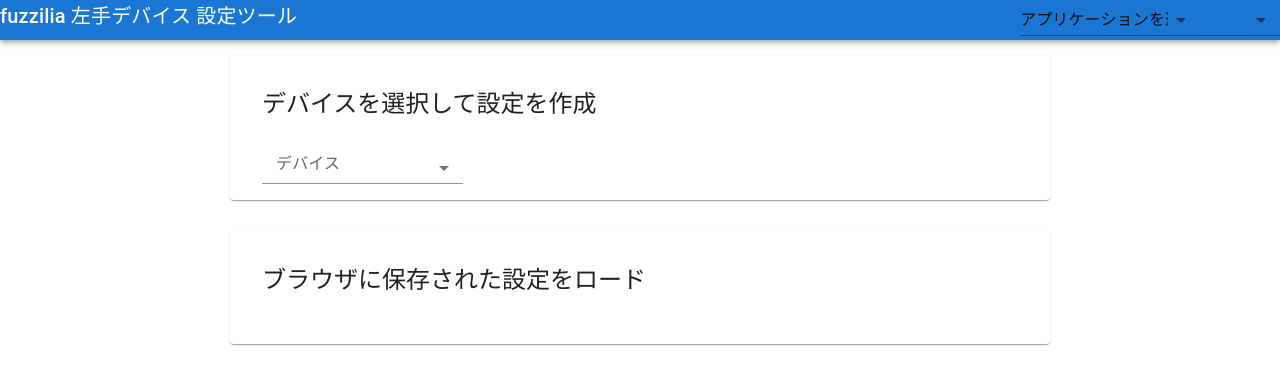
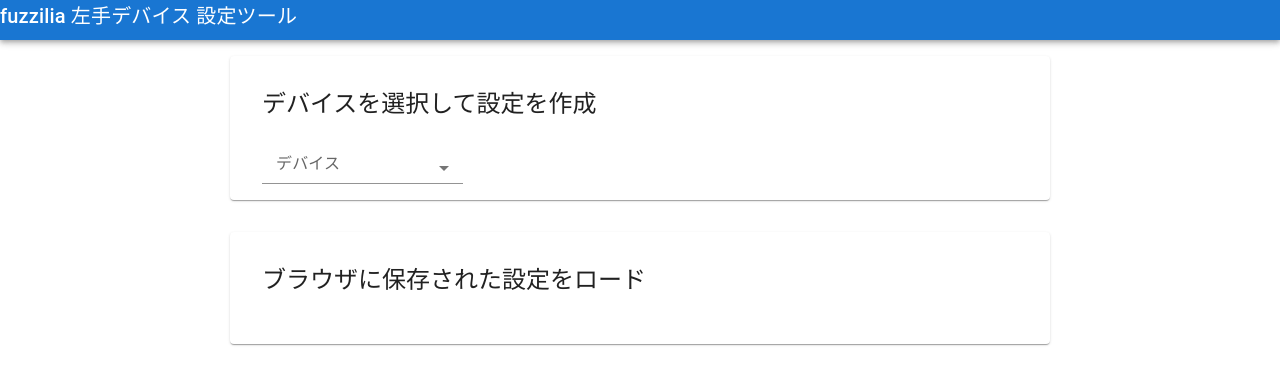
Before and after one commit to fuzzilia/sh-config, a React app: page / in a window 1280 px wide. Shown: the top 384 px of the page. Built offline with nearby package versions, Linux system fonts and the light colour scheme.

Commit message:
まともに機能してないUIを一旦非表示に

```diff
--- a/src/App.tsx
+++ b/src/App.tsx
@@ -156,33 +156,31 @@ export const App: React.FC = () => {
       <AppBar position="static">
         <AppBarContent>
           <Title variant="h6">fuzzilia 左手デバイス 設定ツール</Title>
-          <ShortCutTypeFormControl>
-            {/*<InputLabel>アプリケーション</InputLabel>*/}
-            <NativeSelect
-              value={application}
-              placeholder="アプリケーション"
-              onChange={(e) => setApplication(e.target.value || undefined)}
-              inputProps={{name: 'application', id: 'application'}}>
-              <option value="">アプリケーションを選択...</option>
-              {applicationNames.map((applicationName) => (
-                <option key={applicationName} value={applicationName}>
-                  {applicationName}
-                </option>
-              ))}
-            </NativeSelect>
-          </ShortCutTypeFormControl>
-          <OsFormControl>
-            {/*<InputLabel variant="outlined">OS</InputLabel>*/}
-            <NativeSelect
-              value={osType}
-              onChange={(e) => setOsType(e.target.value ? Number(e.target.value) : undefined)}
-              inputProps={{name: 'os-type', id: 'os-type'}}>
-              <option value="" />
-              <option value={OsType.IOS}>iOS</option>
-              <option value={OsType.MAC}>Mac</option>
-              <option value={OsType.WINDOWS}>Windows</option>
-            </NativeSelect>
-          </OsFormControl>
+          {/*<ShortCutTypeFormControl>*/}
+          {/*  <NativeSelect*/}
+          {/*    value={application}*/}
+          {/*    placeholder="アプリケーション"*/}
+          {/*    onChange={(e) => setApplication(e.target.value || undefined)}*/}
+          {/*    inputProps={{name: 'application', id: 'application'}}>*/}
+          {/*    <option value="">アプリケーションを選択...</option>*/}
+          {/*    {applicationNames.map((applicationName) => (*/}
+          {/*      <option key={applicationName} value={applicationName}>*/}
+          {/*        {applicationName}*/}
+          {/*      </option>*/}
+          {/*    ))}*/}
+          {/*  </NativeSelect>*/}
+          {/*</ShortCutTypeFormControl>*/}
+          {/*<OsFormControl>*/}
+          {/*  <NativeSelect*/}
+          {/*    value={osType}*/}
+          {/*    onChange={(e) => setOsType(e.target.value ? Number(e.target.value) : undefined)}*/}
+          {/*    inputProps={{name: 'os-type', id: 'os-type'}}>*/}
+          {/*    <option value="" />*/}
+          {/*    <option value={OsType.IOS}>iOS</option>*/}
+          {/*    <option value={OsType.MAC}>Mac</option>*/}
+          {/*    <option value={OsType.WINDOWS}>Windows</option>*/}
+          {/*  </NativeSelect>*/}
+          {/*</OsFormControl>*/}
         </AppBarContent>
       </AppBar>
       <Container maxWidth="md">
@@ -219,42 +217,42 @@ export const App: React.FC = () => {
                     onEdit={() => setCombinationIsFixed(false)}
                   />
                 </TypeConfigCardContent>
-                <Box display="flex" flexDirection="column">
-                  <Box display="flex" flexDirection="row">
-                    <ShortCutTypeFormControl>
-                      <InputLabel htmlFor="shortcut-type">アプリケーション</InputLabel>
-                      <NativeSelect
-                        value={application}
-                        onChange={(e) => setApplication(e.target.value || undefined)}
-                        inputProps={{
-                          name: 'application',
-                          id: 'application',
-                        }}>
-                        <option value="" />
-                        {applicationNames.map((applicationName) => (
-                          <option key={applicationName} value={applicationName}>
-                            {applicationName}
-                          </option>
-                        ))}
-                      </NativeSelect>
-                    </ShortCutTypeFormControl>
-                    <OsFormControl>
-                      <InputLabel htmlFor="shortcut-type">OS</InputLabel>
-                      <NativeSelect
-                        value={osType}
-                        onChange={(e) => setOsType(e.target.value ? Number(e.target.value) : undefined)}
-                        inputProps={{
-                          name: 'os-type',
-                          id: 'os-type',
-                        }}>
-                        <option value="" />
-                        <option value={OsType.IOS}>iOS</option>
-                        <option value={OsType.MAC}>Mac</option>
-                        <option value={OsType.WINDOWS}>Windows</option>
-                      </NativeSelect>
-                    </OsFormControl>
-                  </Box>
-                </Box>
+                {/*<Box display="flex" flexDirection="column">*/}
+                {/*  <Box display="flex" flexDirection="row">*/}
+                {/*    <ShortCutTypeFormControl>*/}
+                {/*      <InputLabel htmlFor="shortcut-type">アプリケーション</InputLabel>*/}
+                {/*      <NativeSelect*/}
+                {/*        value={application}*/}
+                {/*        onChange={(e) => setApplication(e.target.value || undefined)}*/}
+                {/*        inputProps={{*/}
+                {/*          name: 'application',*/}
+                {/*          id: 'application',*/}
+                {/*        }}>*/}
+                {/*        <option value="" />*/}
+                {/*        {applicationNames.map((applicationName) => (*/}
+                {/*          <option key={applicationName} value={applicationName}>*/}
+                {/*            {applicationName}*/}
+                {/*          </option>*/}
+                {/*        ))}*/}
+                {/*      </NativeSelect>*/}
+                {/*    </ShortCutTypeFormControl>*/}
+                {/*    <OsFormControl>*/}
+                {/*      <InputLabel htmlFor="shortcut-type">OS</InputLabel>*/}
+                {/*      <NativeSelect*/}
+                {/*        value={osType}*/}
+                {/*        onChange={(e) => setOsType(e.target.value ? Number(e.target.value) : undefined)}*/}
+                {/*        inputProps={{*/}
+                {/*          name: 'os-type',*/}
+                {/*          id: 'os-type',*/}
+                {/*        }}>*/}
+                {/*        <option value="" />*/}
+                {/*        <option value={OsType.IOS}>iOS</option>*/}
+                {/*        <option value={OsType.MAC}>Mac</option>*/}
+                {/*        <option value={OsType.WINDOWS}>Windows</option>*/}
+                {/*      </NativeSelect>*/}
+                {/*    </OsFormControl>*/}
+                {/*  </Box>*/}
+                {/*</Box>*/}
               </TypeConfigCard>
               <KeyConfigArea>
                 {[...Array(combinationCount)].map((_, index) => (
```
